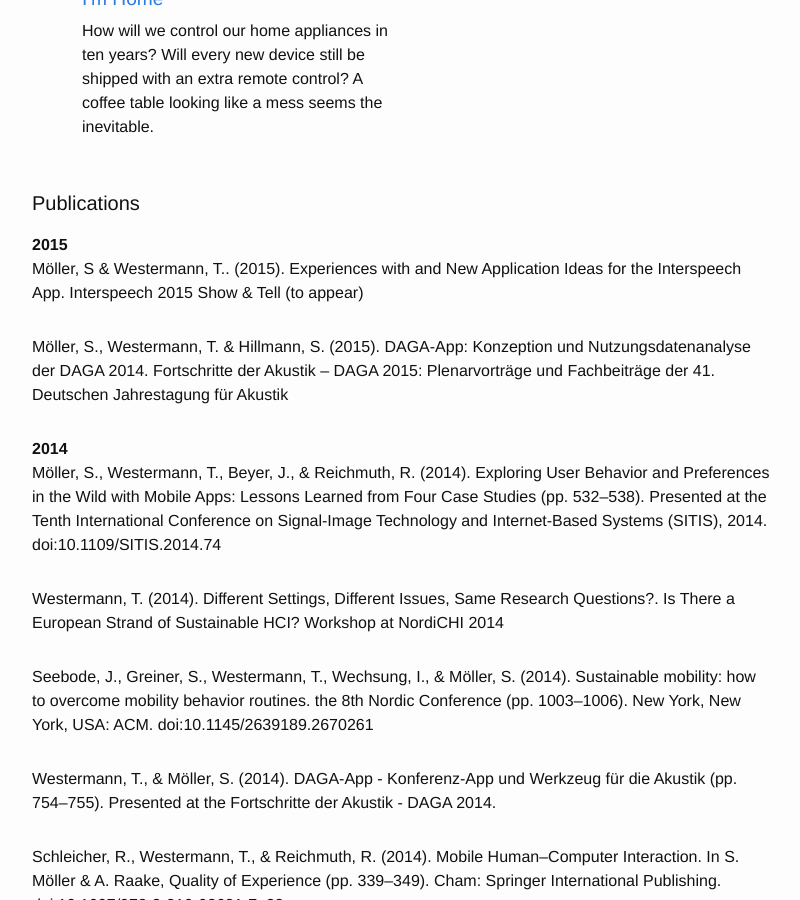
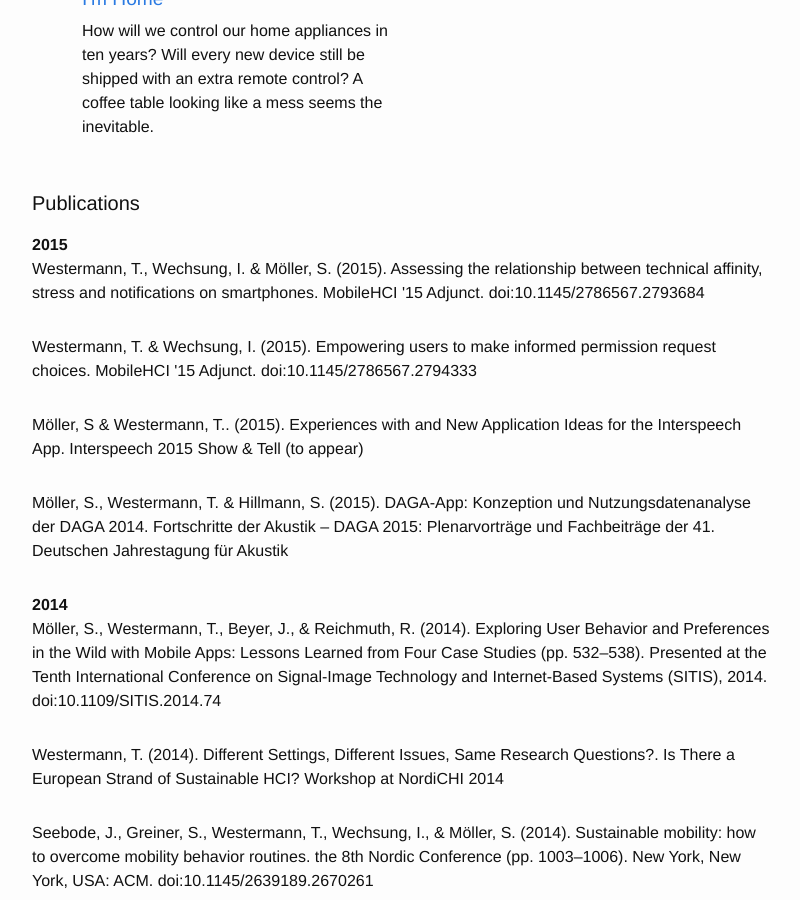
Before and after one commit to tilowestermann/tilowestermann.github.io, a Jekyll site: the page built from index.html, in a window 1280 px wide and 900 px high, scrolled down 1309 px. Shown: the whole window, without its empty margins (238-1038 px from the left). Built offline with Jekyll 4.4.1, drawn with Linux system fonts in a browser that asks for light colours.

Commit message:
Added MobileHCI publications

```diff
--- a/_data/publications.yaml
+++ b/_data/publications.yaml
@@ -49,3 +49,9 @@
 - reference: "Möller, S & Westermann, T.. (2015). Experiences with and New Application Ideas for the Interspeech App. Interspeech 2015 Show & Tell (to appear)"
   tags: "QUe"
   year: 2015
+- reference: "Westermann, T. & Wechsung, I. (2015). Empowering users to make informed permission request choices. MobileHCI '15 Adjunct. doi:10.1145/2786567.2794333"
+  tags: "QUe, LNdW, APNPermissionRequest"
+  year: 2015
+- reference: "Westermann, T., Wechsung, I. & Möller, S. (2015). Assessing the relationship between technical affinity, stress and notifications on smartphones. MobileHCI '15 Adjunct. doi:10.1145/2786567.2793684"
+  tags: "QUe, LNdW, APNPermissionRequest"
+  year: 2015
```
